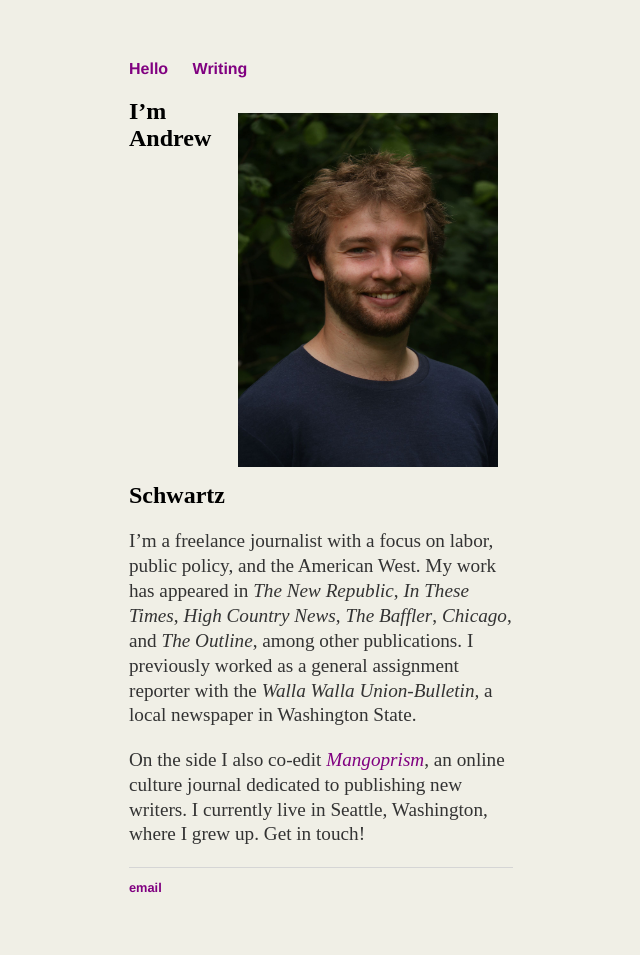
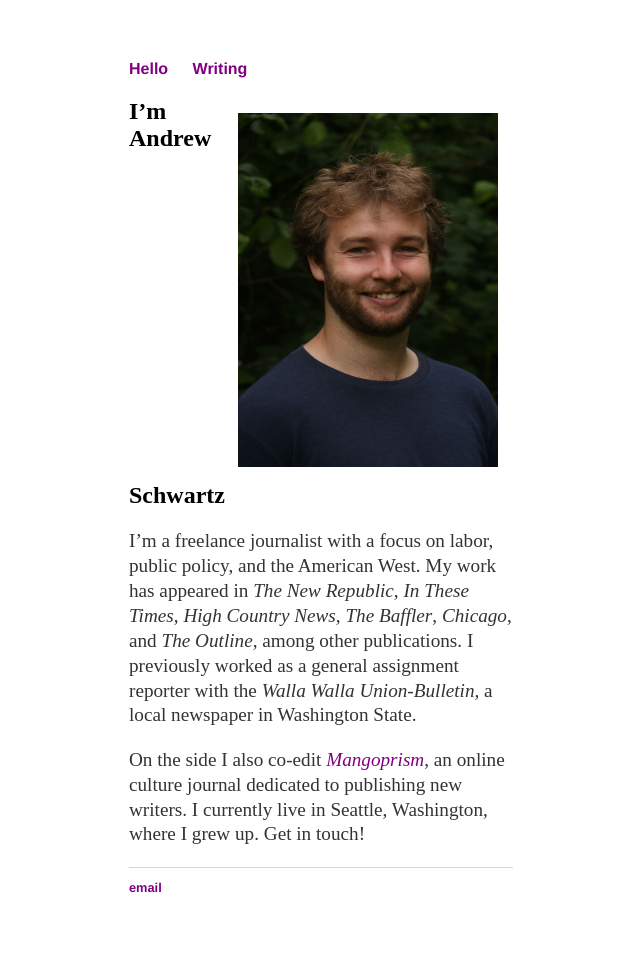
Before and after one commit to aonschwartz/aonschwartz.github.io, a Jekyll site: the page built from index.md, in a window 1280 px wide. Shown: the whole page, without its empty margins (319-959 px from the left). Built offline with Jekyll 4.4.1, drawn with Linux system fonts in a browser that asks for light colours.

Commit message:
Update main.css

```diff
--- a/css/main.css
+++ b/css/main.css
@@ -1,7 +1,7 @@
 body {
     margin: 60px auto;
     width: 30%;
-    background-color: rgba(114, 99, 18, 0.1);
+    background-color: white);
 }
 nav ul, footer ul {
     font-family:'Helvetica', 'Arial', 'Sans-Serif';
```
